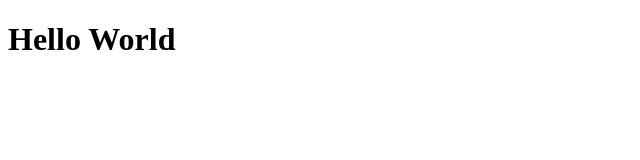
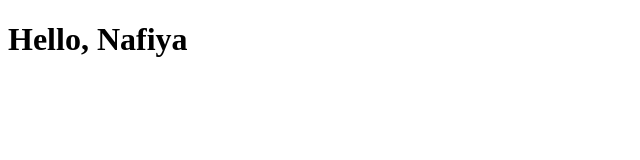
Before and after one commit to nafiyad/practice-git, a plain HTML site: page index.html in a window 1280 px wide. Shown: the full height of the page, 0-640 px from the left. Drawn offline with Linux system fonts and the light colour scheme.

Commit message:
Update heading to include name

```diff
--- a/index.html
+++ b/index.html
@@ -6,6 +6,6 @@
     <title>Practice Git</title>
 </head>
 <body>
-    <h1>Hello World</h1>
+    <h1>Hello, Nafiya</h1>
 </body>
 </html>
```
